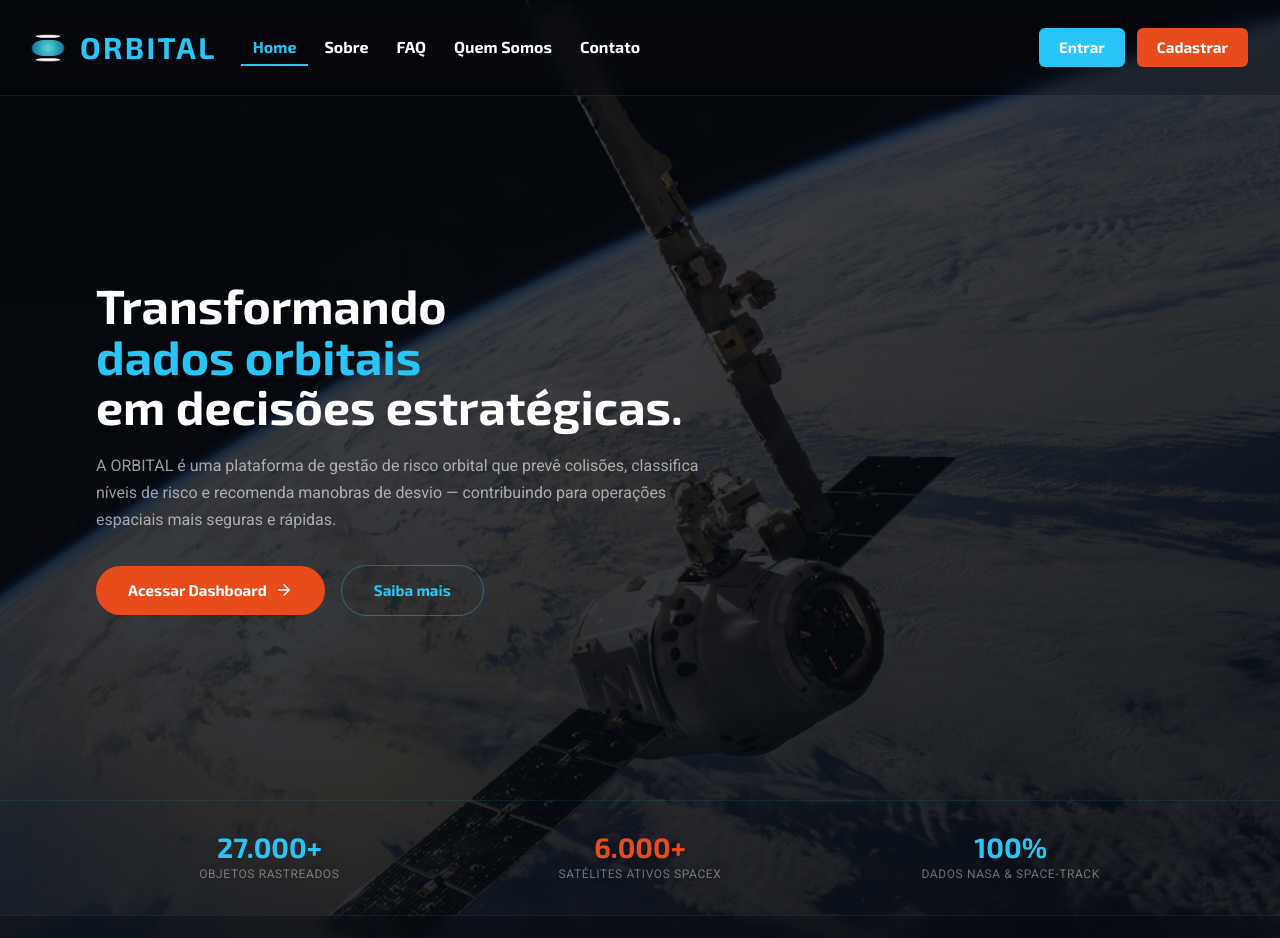
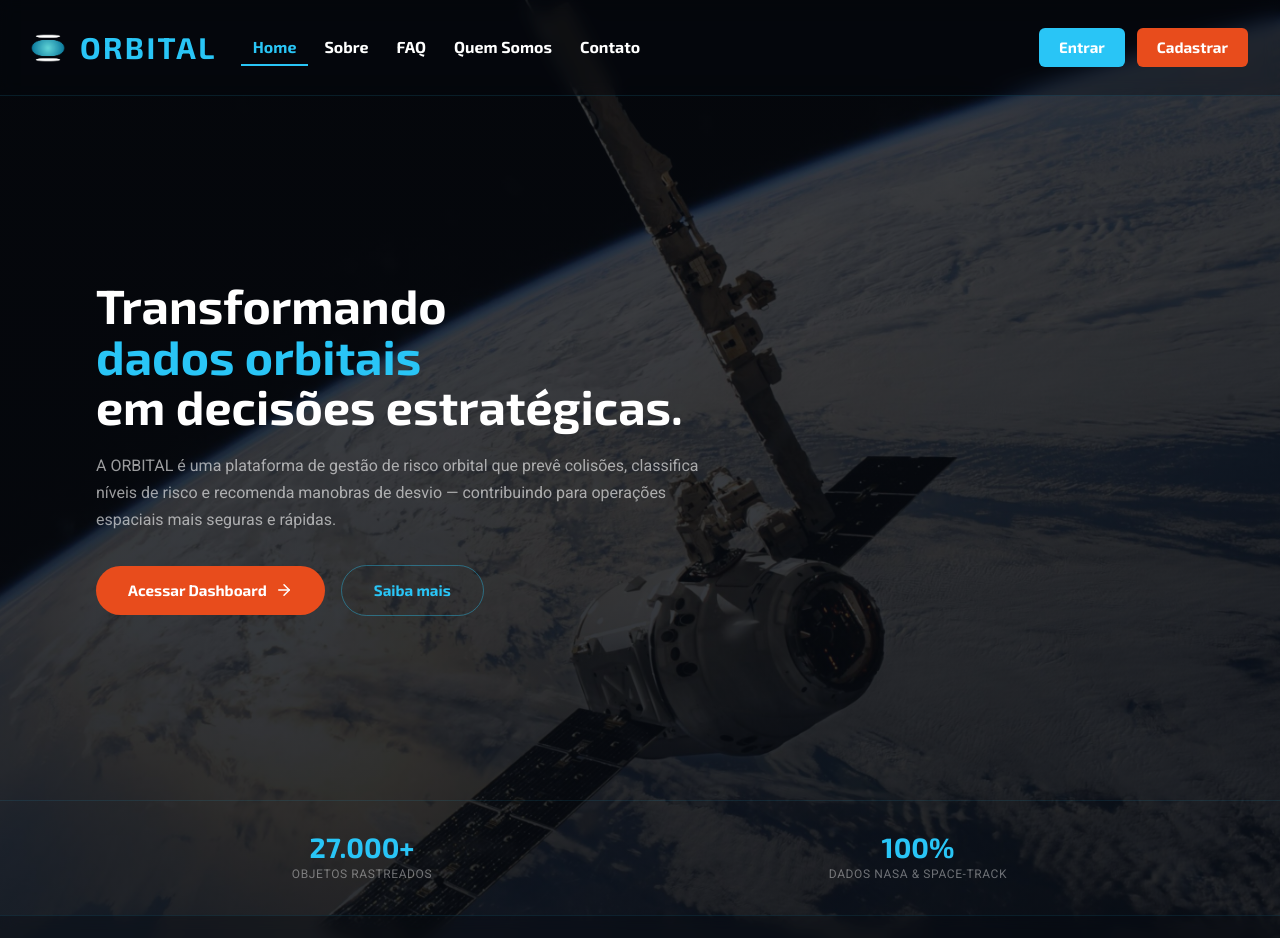
Before and after one commit to ismrqs/orbital, a React (Vite) app: page / in a window 1280 px wide. Shown: the top 938 px of the page. Built offline with nearby package versions, Linux system fonts and the light colour scheme; no server answers.

Commit message:
alterando grid com infos da homepage para duas colunas

```diff
--- a/src/pages/Home.tsx
+++ b/src/pages/Home.tsx
@@ -54,10 +54,9 @@ function Home() {
 
         {/* ── STATS ── */}
         <section className="px-24 py-8 border-t border-[#29c5f6]/10 max-[480px]:px-6 max-[480px]:py-8 min-[481px]:max-[991px]:px-8">
-            <div className="grid gap-6 grid-cols-3 max-[480px]:grid-cols-2 min-[481px]:max-[991px]:grid-cols-2 text-center">
+            <div className="grid gap-6 grid-cols-2 max-[480px]:grid-cols-2 min-[481px]:max-[991px]:grid-cols-2 text-center">
             {[
               { value: "27.000+", label: "objetos rastreados",        color: "#29c5f6" },
-              { value: "6.000+",  label: "satélites ativos SpaceX",   color: "#e84c1c" },
               { value: "100%",    label: "dados NASA & Space-Track",   color: "#29c5f6" },
             ].map((stat) => (
               <div key={stat.label}>
```
